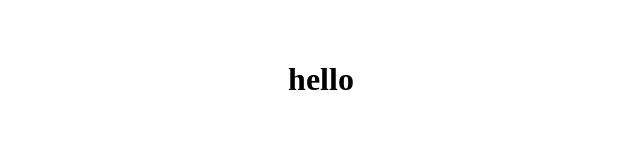
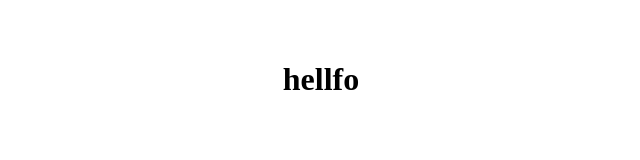
Before and after one commit to aleks-vorgen/Etech-client, a React (Vite) app: page / in a window 1280 px wide. Shown: the top 160 px of the page, without its empty margins (319-959 px from the left). Built offline with nearby package versions, Linux system fonts and the light colour scheme.

Commit message:
Update App.jsx

```diff
--- a/src/App.jsx
+++ b/src/App.jsx
@@ -6,7 +6,7 @@ function App() {
 
   return (
     <div className="App">
-      <h1>hello</h1>
+      <h1>hellfo</h1>
     </div>
   )
 }
```
